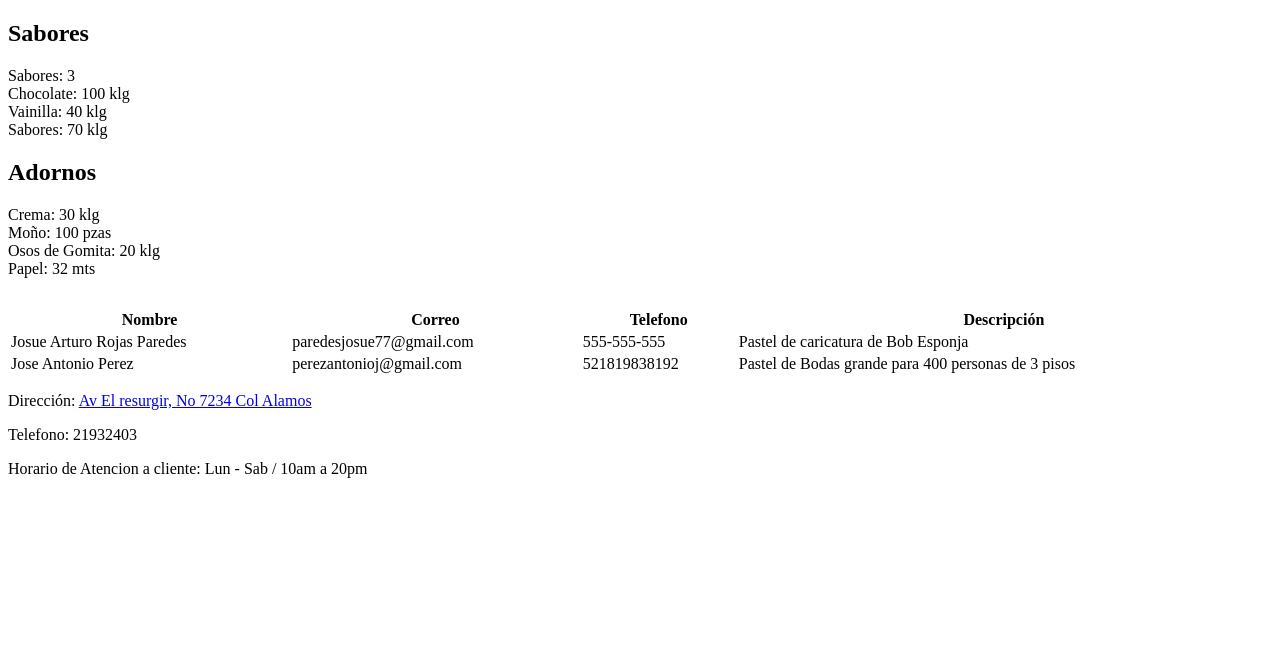
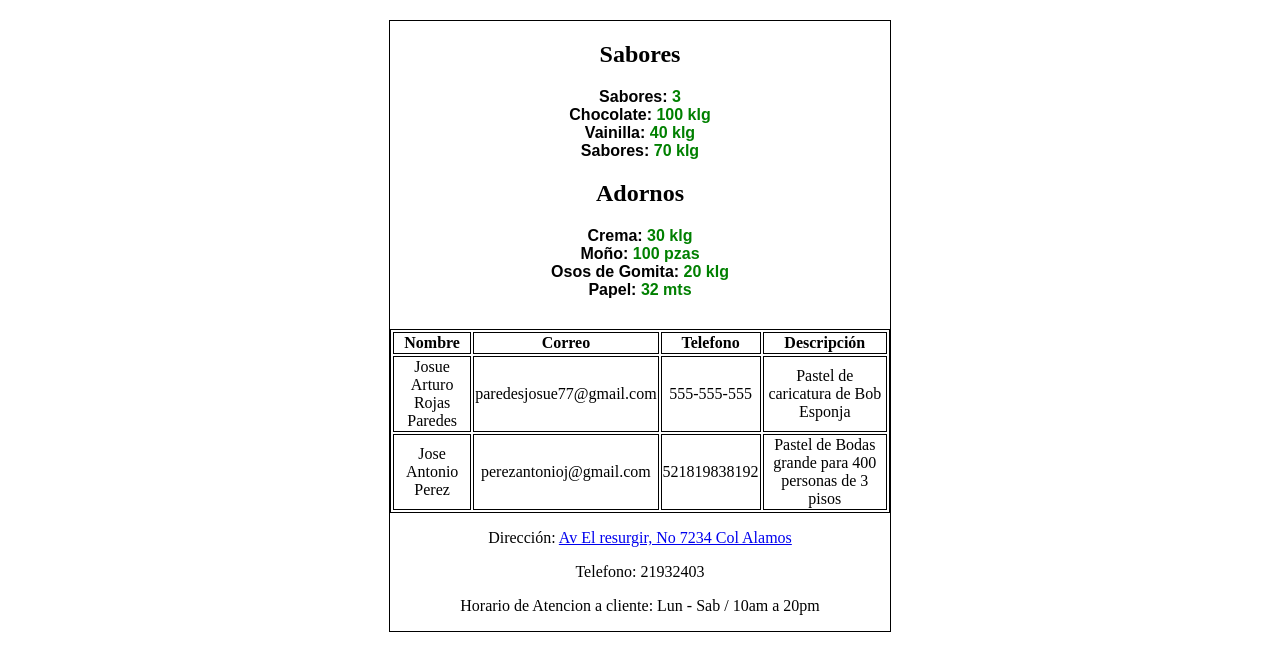
Before and after one commit to Niko5199/HTMLJosueLaunchX, a plain HTML site: page clientes.html in a window 1280 px wide. Drawn offline with Linux system fonts and the light colour scheme.

Commit message:
Actualizando el styles.css

```diff
--- a/styles.css
+++ b/styles.css
@@ -8,9 +8,26 @@
   align-items: center;
 }
 
-.box form > label {
+form > label {
   font-family: Arial, Helvetica, sans-serif;
   font-weight: bold;
+}
+
+.formulario {
+  display: block;
+  margin: 20px auto;
+  width: 500px;
+  height: auto;
+  border: 1px solid black;
+  text-align: center;
+}
+.formulario > h2 {
+  display: block;
+  margin: 20px;
+}
+
+.formulario > label > span {
+  color: green;
 }
 
 .box form > input {
@@ -34,3 +51,8 @@
   color: white;
   border-radius: 50px;
 }
+table,
+th,
+td {
+  border: 1px solid black;
+}
```
